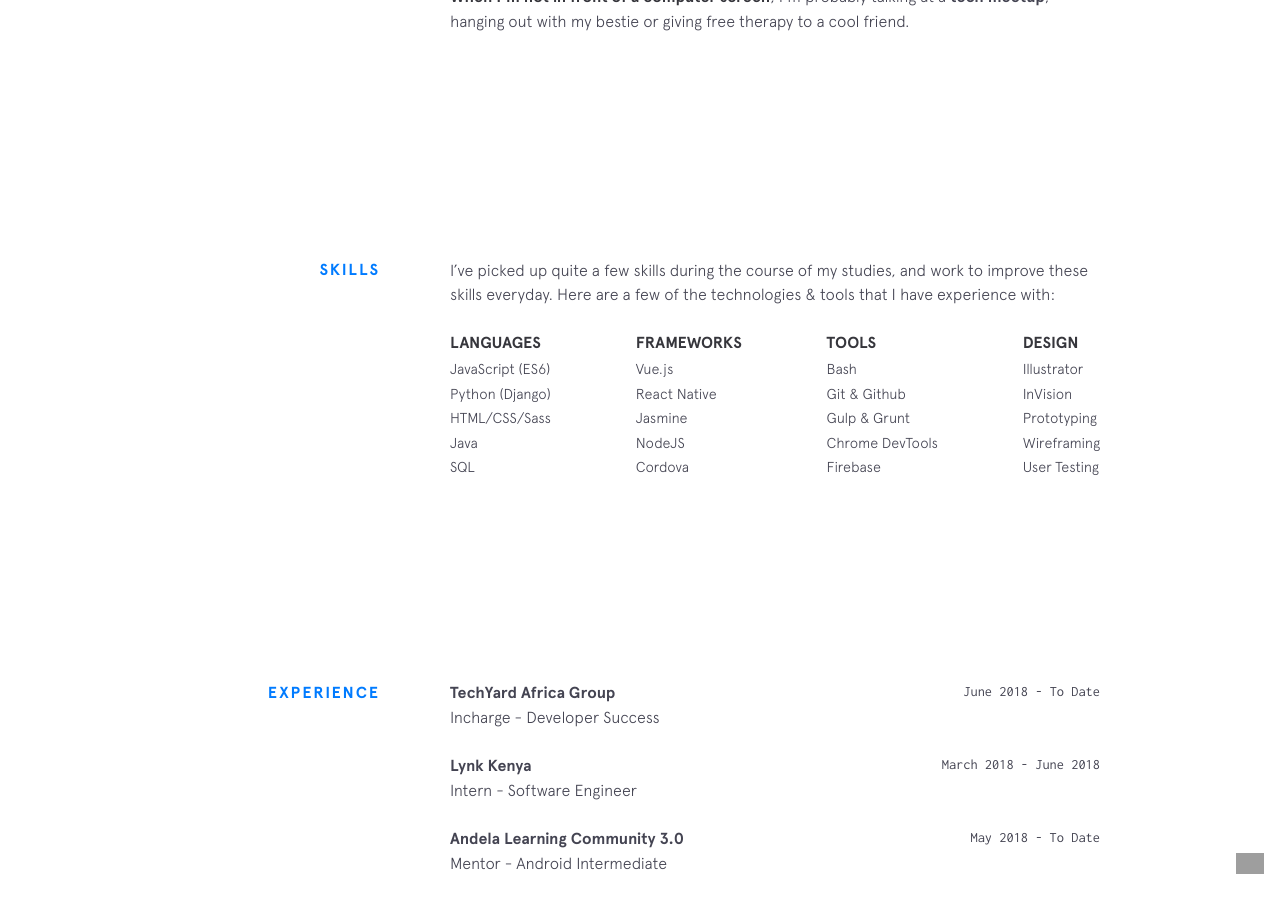
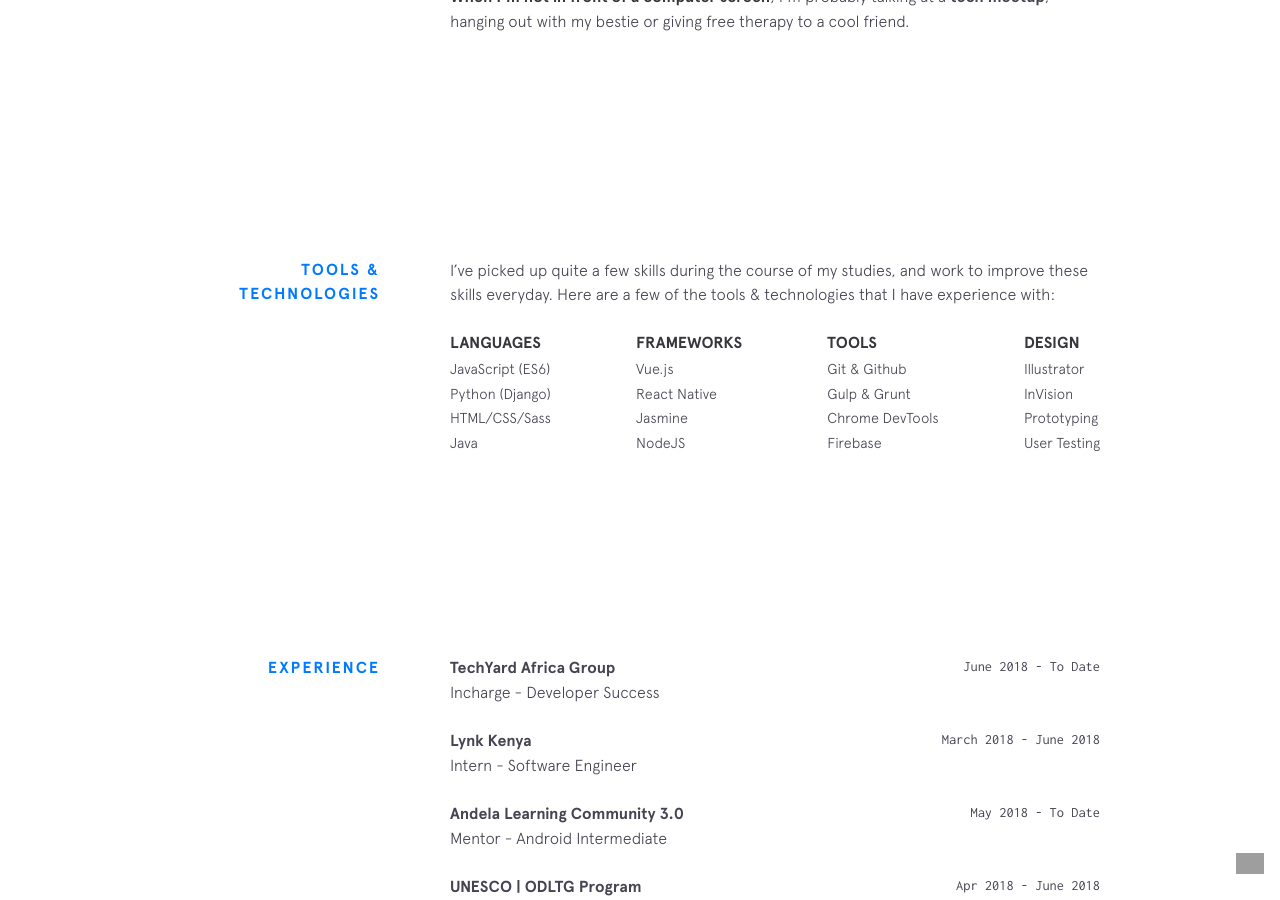
Before and after one commit to Timtech4u/timtech4u.github.io, a Jekyll site: the page built from index.html, in a window 1280 px wide and 900 px high, scrolled down 1260 px. Built offline with Jekyll 4.4.1, drawn with Linux system fonts in a browser that asks for light colours; nearby versions of some CDN libraries; some of the changed text lies outside the part shown; grey boxes are pictures that could not be loaded.

Commit message:
new exciting updates

```diff
--- a/_data/conferences.yml
+++ b/_data/conferences.yml
@@ -46,4 +46,4 @@
 - title: Moz://a Festival 2018, London ⚜
   url: https://mozillafestival.org/
   date: October 26-28, 2018
-  role: Participant
+  role: Youth Zone Participant
--- a/_data/skills.yml
+++ b/_data/skills.yml
@@ -3,17 +3,14 @@
   - item: Python (Django)
   - item: HTML/CSS/Sass
   - item: Java
-  - item: SQL
 
 frameworks:
   - item: Vue.js
   - item: React Native
   - item: Jasmine
   - item: NodeJS
-  - item: Cordova
 
 tools:
-  - item: Bash
   - item: Git & Github
   - item: Gulp & Grunt
   - item: Chrome DevTools
@@ -23,5 +20,4 @@
   - item: Illustrator
   - item: InVision
   - item: Prototyping
-  - item: Wireframing
   - item: User Testing
--- a/_includes/skills.html
+++ b/_includes/skills.html
@@ -1,7 +1,7 @@
 <section class="section skills">
-  <div class="section__title">Skills</div>
+  <div class="section__title">Tools & Technologies</div>
   <div class="section__content">
-     <p>I’ve picked up quite a few skills during the course of my studies, and work to improve these skills everyday. Here are a few of the technologies & tools that I have experience with:</p>
+     <p>I’ve picked up quite a few skills during the course of my studies, and work to improve these skills everyday. Here are a few of the tools & technologies that I have experience with:</p>
     <div class="skillz">
       <div class="skillz__category">
         <div class="skillz__category__label">Languages</div>
```
Also changed, not shown: _includes/footer.html (+4 -4 lines).
